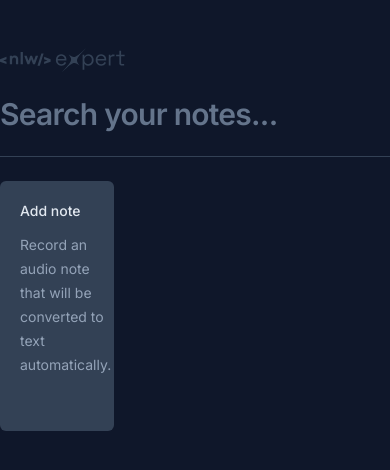
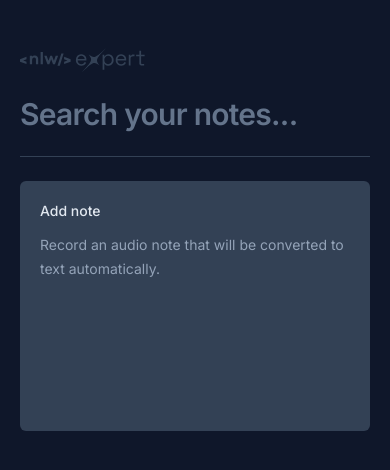
Before and after one commit to guibafica/nlw_expert_notes, a React (Vite) app: page / in a window 390 px wide. Shown: the top 470 px of the page. Built offline with nearby package versions, Linux system fonts and the light colour scheme.

Commit message:
Adjust responsivity

```diff
--- a/src/app.tsx
+++ b/src/app.tsx
@@ -66,7 +66,7 @@ export function App() {
   }, []);
 
   return (
-    <div className="mx-auto max-w-6xl my-12 space-y-6">
+    <div className="mx-auto max-w-6xl my-12 space-y-6 px-5 md:px-0">
       <img src={logo} alt="NLW Expert" />
 
       <form className="w-full">
@@ -80,7 +80,7 @@ export function App() {
 
       <div className="h-px bg-slate-700" />
 
-      <div className="grid grid-cols-3 gap-6 auto-rows-[250px]">
+      <div className="grid grid-cols-1 md:grid-cols-2 lg:grid-cols-3 gap-6 auto-rows-[250px]">
         <NewNoteCard onNoteCreated={onNoteCreated} />
 
         {filteredNotes.map((currentNote) => (
--- a/src/components/new-note-card.tsx
+++ b/src/components/new-note-card.tsx
@@ -104,7 +104,7 @@ export function NewNoteCard({ onNoteCreated }: INewNoteCardProps) {
       <Dialog.Portal>
         <Dialog.Overlay className="inset-0 fixed bg-black/60" />
 
-        <Dialog.Content className="overflow-hidden fixed left-1/2 top-1/2 -translate-x-1/2 -translate-y-1/2 h-[60vh] max-w-[640px] w-full bg-slate-700 rounded-md flex flex-col outline-none">
+        <Dialog.Content className="overflow-hidden fixed inset-0 md:inset-auto md:left-1/2 md:top-1/2 md:-translate-x-1/2 md:-translate-y-1/2 md:h-[60vh] md:max-w-[640px] w-full bg-slate-700 md:rounded-md flex flex-col outline-none">
           <Dialog.Close className="absolute right-0 top-0 bg-slate-800 p-1.5 text-slate-400 hover:text-slate-100 transition-all">
             <X className="size-5" />
           </Dialog.Close>
--- a/src/components/note-card.tsx
+++ b/src/components/note-card.tsx
@@ -28,7 +28,7 @@ export function NoteCard(props: INoteCardProps) {
       <Dialog.Portal>
         <Dialog.Overlay className="inset-0 fixed bg-black/60" />
 
-        <Dialog.Content className="overflow-hidden fixed left-1/2 top-1/2 -translate-x-1/2 -translate-y-1/2 h-[60vh] max-w-[640px] w-full bg-slate-700 rounded-md flex flex-col outline-none">
+        <Dialog.Content className="overflow-hidden fixed inset-0 md:inset-auto md:left-1/2 md:top-1/2 md:-translate-x-1/2 md:-translate-y-1/2 md:h-[60vh] md:max-w-[640px] w-full bg-slate-700 md:rounded-md flex flex-col outline-none">
           <Dialog.Close className="absolute right-0 top-0 bg-slate-800 p-1.5 text-slate-400 hover:text-slate-100 transition-all">
             <X className="size-5" />
           </Dialog.Close>
```
